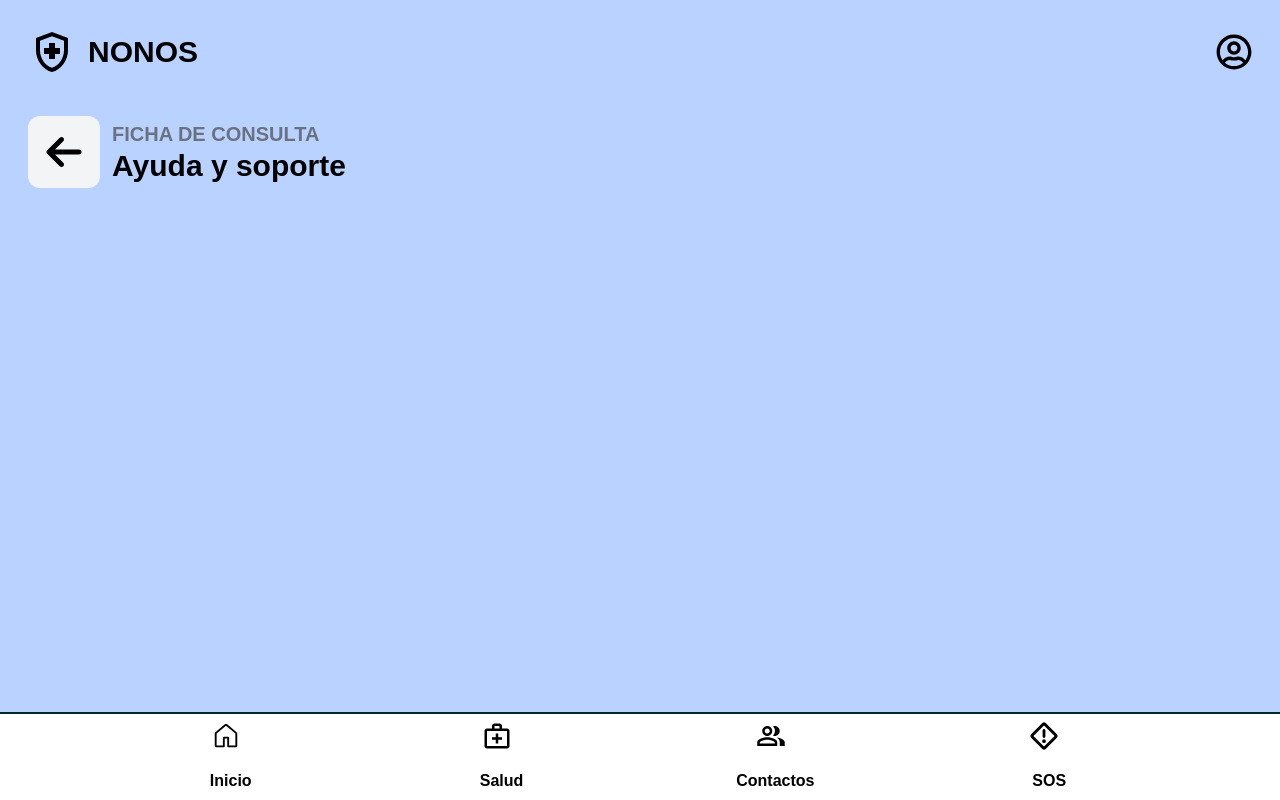
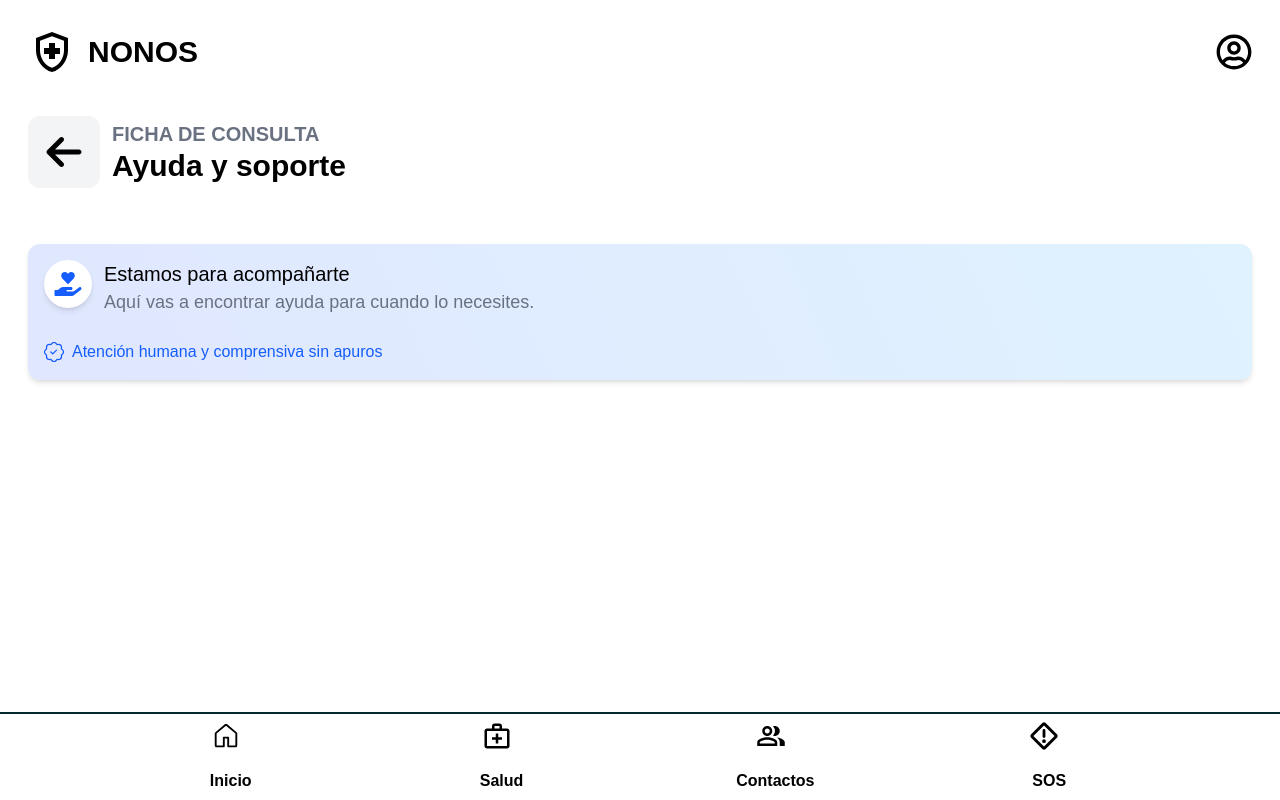
Before and after one commit to rubywinterrr/nonos-front, a React (Vite) app: page /ayuda in a window 1280 px wide. Built offline with nearby package versions, Linux system fonts and the light colour scheme; no server answers; a web font is replaced by a local one.

Commit message:
style: mini avance pantalla de ayuda

```diff
--- a/src/Pages/Ayuda.tsx
+++ b/src/Pages/Ayuda.tsx
@@ -1,11 +1,39 @@
 import Header from "../components/Header";
 import VueltaAtras from "../components/vueltaAtras";
+import { useEffect } from "react";
+import { FaHandHoldingHeart } from "react-icons/fa";
+import { BsPatchCheck } from "react-icons/bs";
 export default function Ayuda() {
+  useEffect(() => {
+    document.body.style.setProperty("background-color", "#FFFFFF", "important");
+    return () => {
+      document.body.style.removeProperty("background-color");
+    };
+  }, []);
   return (
     <>
-      <main className="mainBody">
+      <main className="mainBody bg-white">
         <Header />
         <VueltaAtras />
+        <div className="w-full p-4 bg-linear-65 from-indigo-100 to-sky-100 rounded-xl shadow-md inline-flex flex-col justify-start items-start gap-4 overflow-hidden">
+          <div className=" w-full inline-flex justify-start items-start gap-3">
+            <div className="size-12 bg-white rounded-full shadow-md flex justify-center items-center">
+              <FaHandHoldingHeart className="w-7 h-6 text-blue-600" />
+            </div>
+            <div className="flex-1 flex flex-col justify-start items-start">
+              <h1 className="text-xl">Estamos para acompañarte</h1>
+              <p className="text-lg text-gray-500">
+                Aquí vas a encontrar ayuda para cuando lo necesites.
+              </p>
+            </div>
+          </div>
+          <div className=" w-full pt-2 inline-flex justify-start items-center gap-2">
+            <BsPatchCheck className="text-xl text-blue-600" />
+            <p className="text-blue-600">
+              Atención humana y comprensiva sin apuros
+            </p>
+          </div>
+        </div>
       </main>
     </>
   );
```
